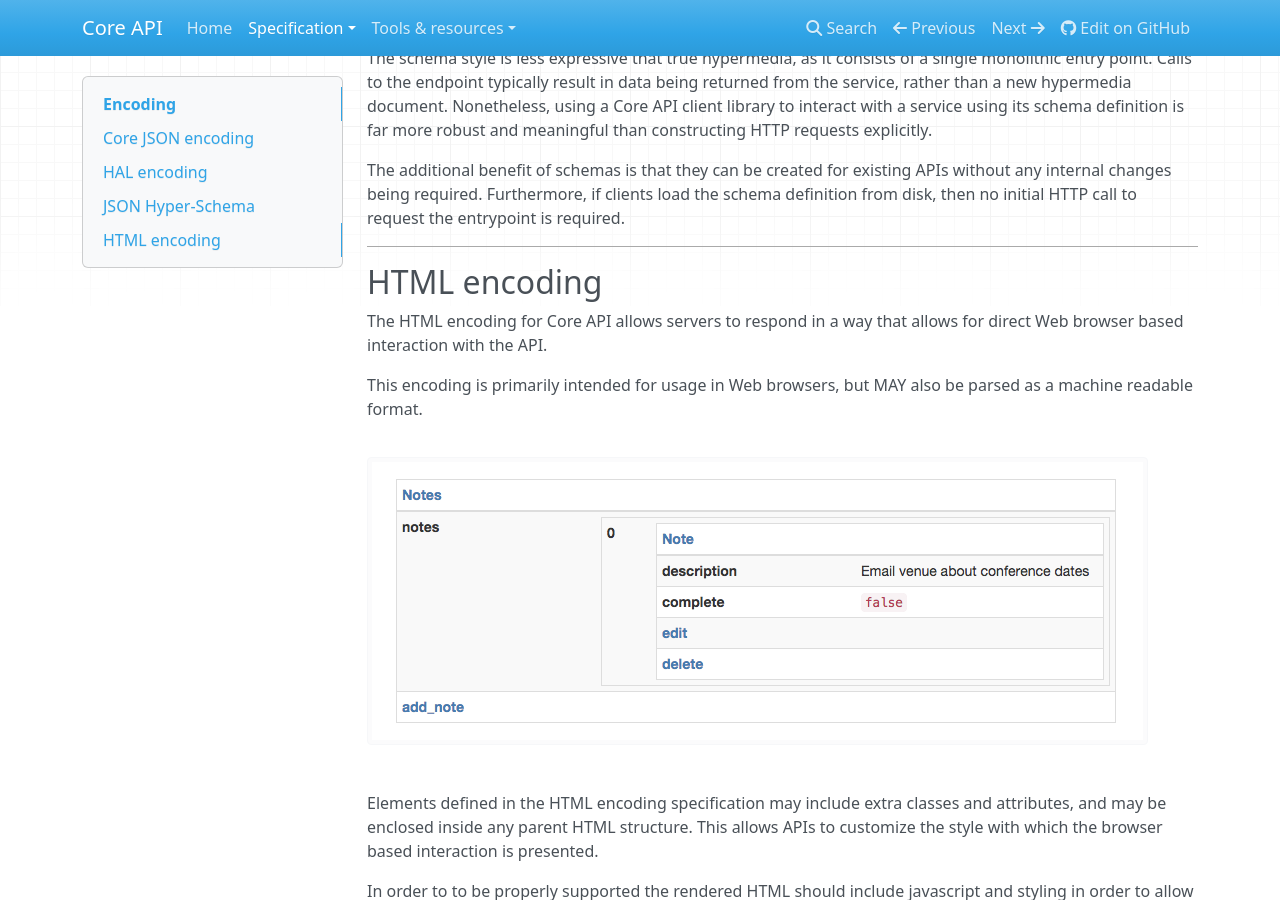
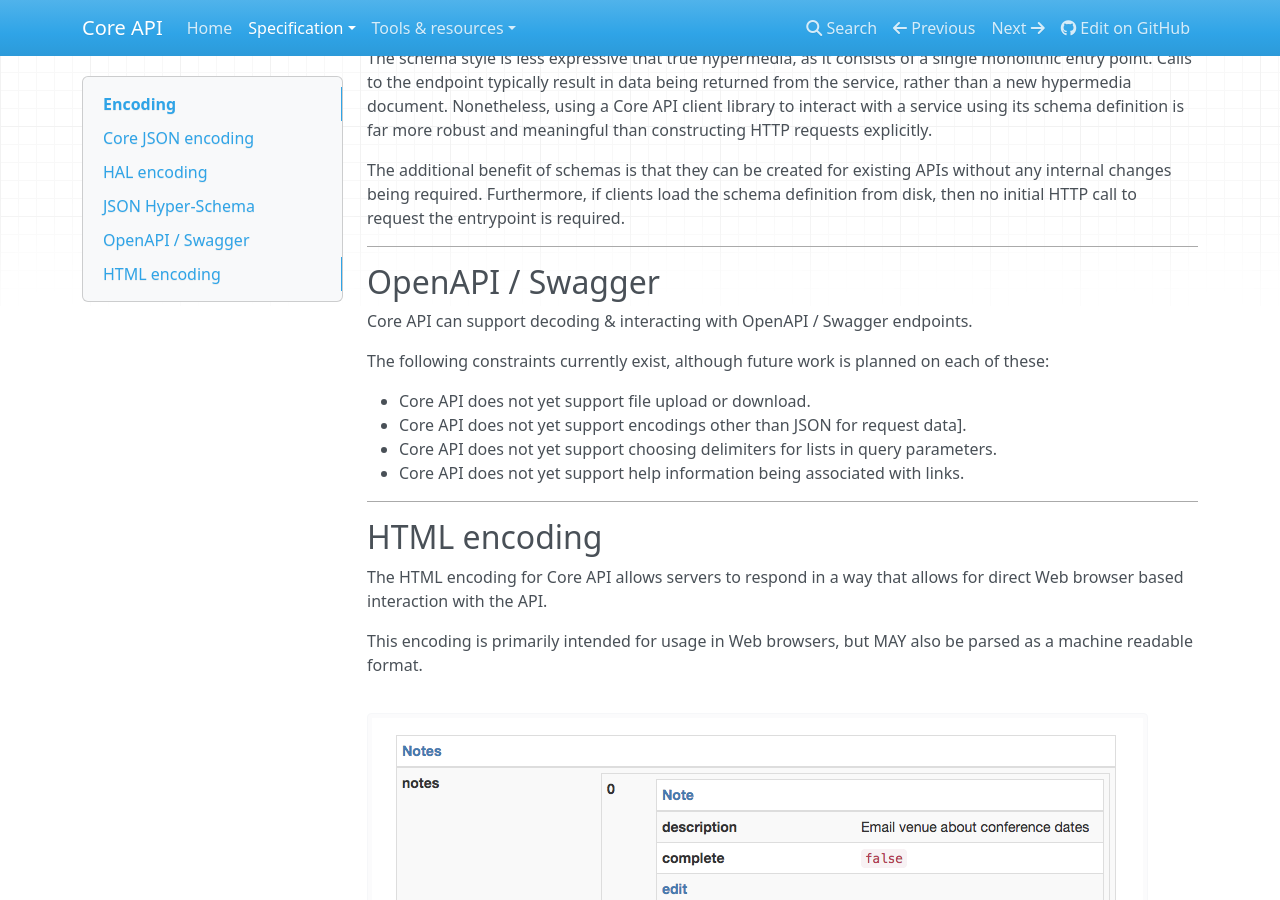
Before and after one commit to core-api/core-api, an MkDocs documentation site: the page built from docs/specification/encoding.md, in a window 1280 px wide and 900 px high, scrolled down 5311 px. Built offline with MkDocs 1.6.1, drawn with Linux system fonts in a browser that asks for light colours; nearby versions of some CDN libraries; old or Windows-style settings are respelled for this version of MkDocs.

Commit message:
Update docs

```diff
--- a/docs/specification/encoding.md
+++ b/docs/specification/encoding.md
@@ -242,6 +242,19 @@ from disk, then no initial HTTP call to request the entrypoint is required.
 
 ---
 
+## OpenAPI / Swagger
+
+Core API can support decoding & interacting with OpenAPI / Swagger endpoints.
+
+The following constraints currently exist, although future work is planned on each of these:
+
+* Core API does not yet support file upload or download.
+* Core API does not yet support encodings other than JSON for request data].
+* Core API does not yet support choosing delimiters for lists in query parameters.
+* Core API does not yet support help information being associated with links.
+
+---
+
 ## HTML encoding
 
 The HTML encoding for Core API allows servers to respond in a way that allows for direct Web browser based interaction with the API.
```
Also changed, not shown: README.md (+17 -5 lines), docs/index.md (+17 -5 lines), docs/tools-and-resources/example-services.md (+77 -78 lines).
